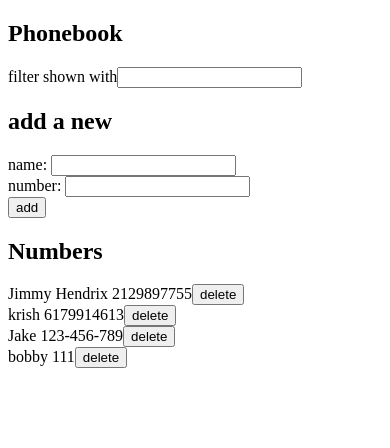
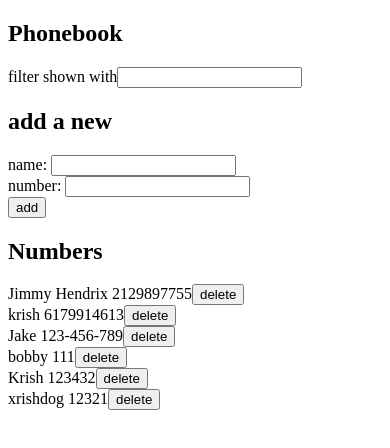
Before and after one commit to xrishdog/fullstackopen, a React (Vite) app in the folder part2/phonebook/: page / in a window 390 px wide. Shown: the top 448 px of the page. Built offline with nearby package versions, Linux system fonts and the light colour scheme; data requests are answered from the project's data file.

Commit message:
Finished phonebook

```diff
--- a/part2/phonebook/db.json
+++ b/part2/phonebook/db.json
@@ -19,6 +19,16 @@
       "name": "bobby",
       "phone": "111",
       "id": 15
+    },
+    {
+      "name": "Krish",
+      "phone": "123432",
+      "id": 16
+    },
+    {
+      "name": "xrishdog",
+      "phone": "12321",
+      "id": 17
     }
   ]
 }
--- a/part2/phonebook/package.json
+++ b/part2/phonebook/package.json
@@ -23,7 +23,7 @@
     "eslint-plugin-react": "^7.32.2",
     "eslint-plugin-react-hooks": "^4.6.0",
     "eslint-plugin-react-refresh": "^0.4.3",
-    "json-server": "^0.17.3",
+    "json-server": "^0.17.4",
     "vite": "^4.4.5"
   }
 }
--- a/part2/phonebook/src/App.jsx
+++ b/part2/phonebook/src/App.jsx
@@ -22,6 +22,10 @@ const App = () => {
       .then(intialList => {
         console.log('promise fulfilled')
         setPersons(intialList)
+      })
+      .catch(error => {
+        console.log(error)
+        console.log('promise failed')
       })
   }, [])
 
@@ -95,6 +99,7 @@ const App = () => {
   }
   const handleFilterChange = (event) => {
     setNewFilter(event.target.value)
+    //console.log(event.target.value)
   }
 
   return (
```
Also changed, not shown: 1 other file (tests, documents, lock files or other folders).
